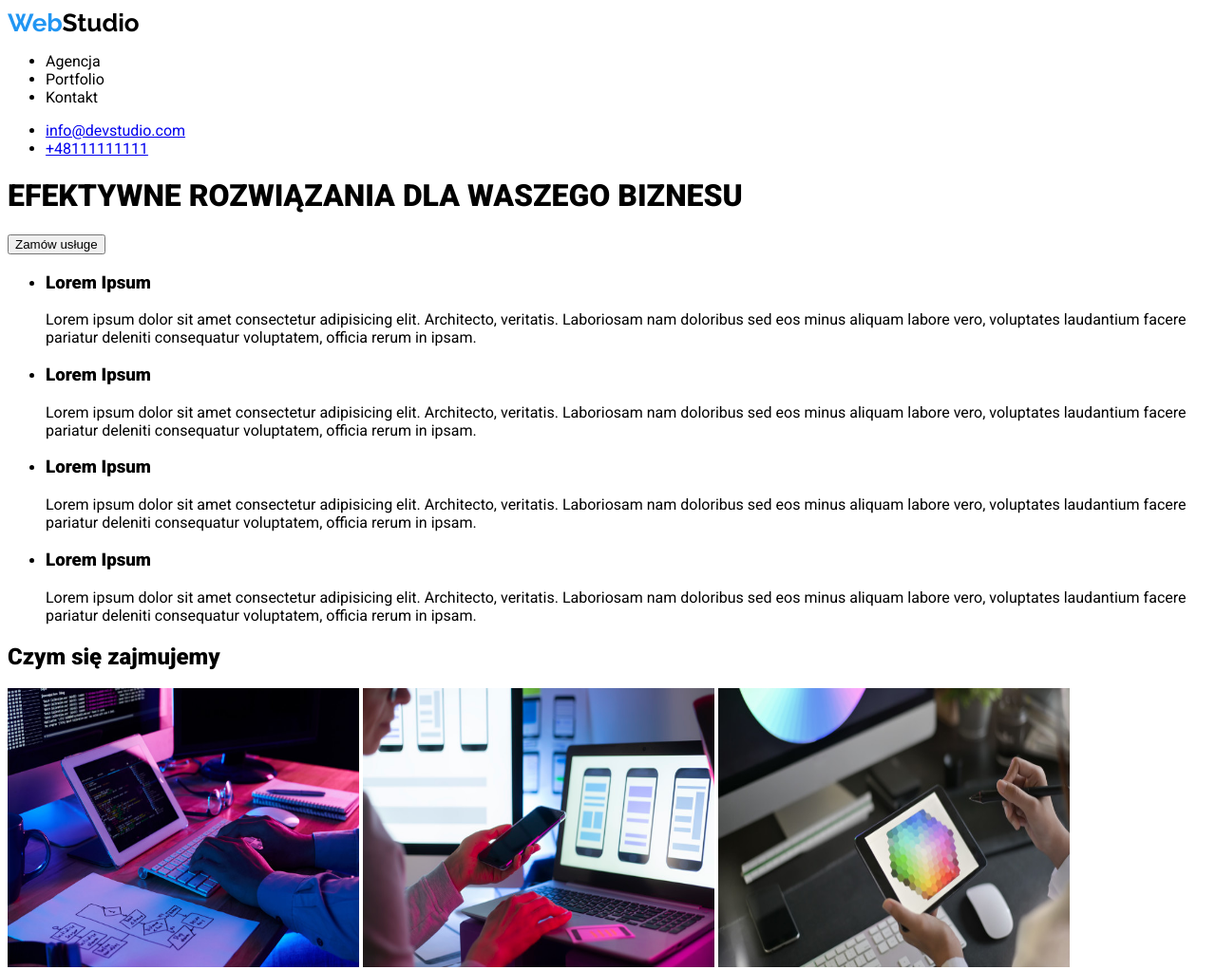
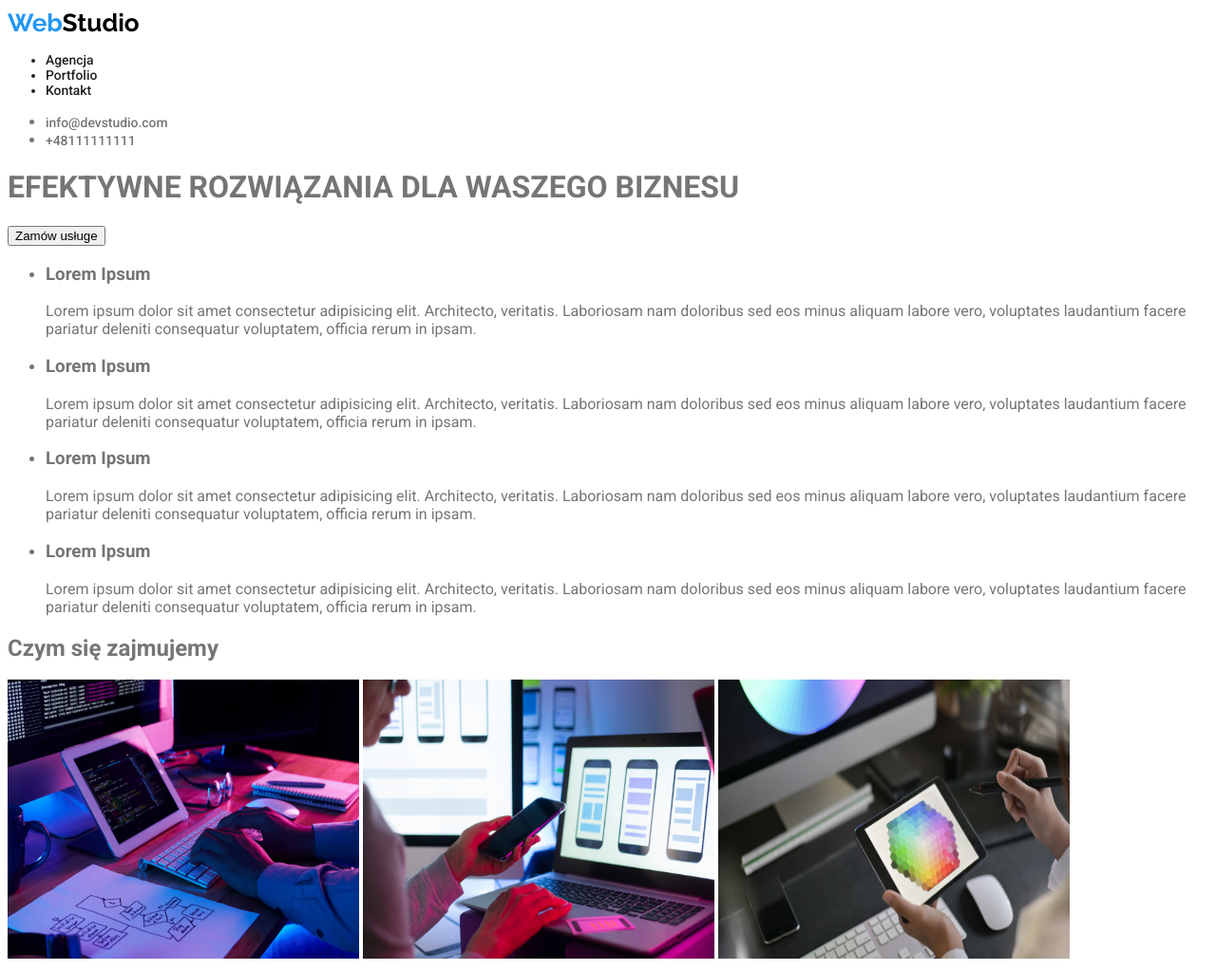
Before and after one commit to DamianIwan/goit-markup-hw-02, a plain HTML site: page index.html in a window 1280 px wide. Shown: the top 1022 px of the page at 95% size. Drawn offline with Linux system fonts and the light colour scheme.

Commit message:
add css party2

```diff
--- a/css/styles.css
+++ b/css/styles.css
@@ -3,6 +3,7 @@ body {
 
     font-family: 'Raleway', sans-serif;
 font-family: 'Roboto', sans-serif;
+color: #757575;
 }
 .logo{
     text-decoration: none;
@@ -26,3 +27,22 @@ font-family: 'Roboto', sans-serif;
     color:#2196F3;
     font-weight: 500;
 }
+.contact{
+    text-decoration: none;
+    font-size: 0.87rem;
+    color: #757575;
+    font-weight: 500;
+
+}
+.contact:hover{
+    text-decoration: none;
+    font-size: 0.87rem;
+    color: #2196F3;
+    font-weight: 500;
+
+}
+.h1{
+    color:#FFFFFF ;
+    font-size: 2.75rem;
+    font-weight: 900
+}
--- a/index.html
+++ b/index.html
@@ -11,7 +11,7 @@
 
     <link rel="preconnect" href="https://fonts.googleapis.com">
     <link rel="preconnect" href="https://fonts.gstatic.com" crossorigin>
-    <link href="https://fonts.googleapis.com/css2?family=Raleway:wght@700&family=Roboto:wght@400;900&display=swap" rel="stylesheet">
+    <link href="https://fonts.googleapis.com/css2?family=Raleway:wght@700&family=Roboto:wght@400;500;700;900&display=swap" rel="stylesheet">
 
 
     <link rel="stylesheet" href="./css/styles.css">
@@ -24,14 +24,15 @@
             <a class="logo" href="https://damianiwan.github.io/goit-markup-hw-01/"><span class="logo1">Web</span>Studio</a>
             <nav>
                 <ul>
-                    <li>Agencja</li>
-                    <li>Portfolio</li>
-                    <li>Kontakt</li>
+                    <li class="font-navy">Agencja</li>
+                    <li class="font-navy">Portfolio</li>
+                    <li class="font-navy">Kontakt</li>
+
                 </ul>
             </nav>
             <ul>
-            <li><a href="mailto:info@devstudio.com">info@devstudio.com</a></li>
-            <li><a href="tel:+48111111111">+48111111111</a></li>
+                <li ><a class="contact" href="mailto:info@devstudio.com">info@devstudio.com</a></li>
+                <li><a class="contact" href="tel:+48111111111">+48111111111</a></li>
             </ul>
 
             <h1>EFEKTYWNE ROZWIĄZANIA DLA WASZEGO BIZNESU </h1>
@@ -109,8 +110,8 @@
                 <address>m. Warszawa, Aleje Jerozolimskie 21</address>
             </li>
 
-            <li><a href="mailto:info@devstudio.com">info@devstudio.com</a></li>
-            <li><a href="tel:+48111111111">+48111111111</a></li>
+            <li ><a class="contact" href="mailto:info@devstudio.com">info@devstudio.com</a></li>
+            <li><a class="contact" href="tel:+48111111111">+48111111111</a></li>
         </ul>
     </footer>
 
```
Also changed, not shown: portfolio.html (+4 -5 lines).
